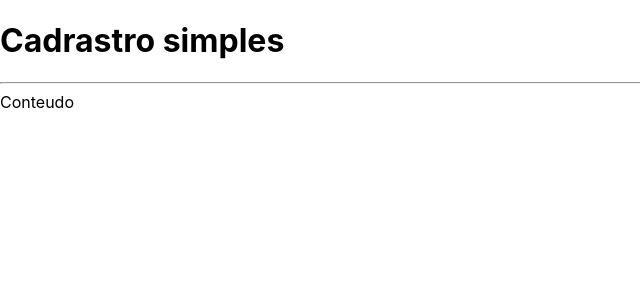
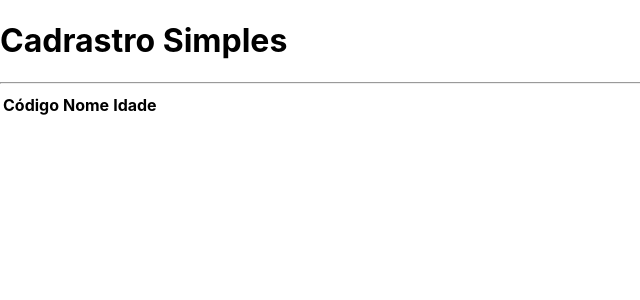
Before and after one commit to Mayconalbert/next-crud, a Next.js app: page / in a window 1280 px wide. Shown: the top 300 px of the page, without its empty margins (0-640 px from the left). Built offline with nearby package versions, Linux system fonts and the light colour scheme.

Commit message:
22/07/2026 Tabela cliente

```diff
--- /dev/null
+++ b/src/components/Tabela.tsx
@@ -0,0 +1,29 @@
+import Cliente from "../core/Cliente"
+
+interface TabelaProps {
+    Clientes: Cliente[]
+
+}
+
+export default function Tabela(props: TabelaProps) {
+
+    function renderizarCabecalho() {
+
+        return (
+
+            <tr>
+                <th>Código</th>
+                <th>Nome</th>
+                <th>Idade</th>
+            </tr>
+        )
+    }
+
+
+    return (
+        <table>
+            {renderizarCabecalho()}
+        </table>
+    )
+
+}
--- a/src/pages/index.jsx
+++ b/src/pages/index.jsx
@@ -1,13 +1,22 @@
 import Layout from "../components/Layout"
+import Tabela from "../components/Tabela"
+import Cliente from "../core/Cliente"
 
 export default function Home() {
+  const clientes = [
+    new Cliente('Ana', 34, '1'),
+    new Cliente('Bia', 21, '2'),
+    new Cliente('Biatriz', 43, '3'),
+    new Cliente('Pedro', 54, '4')
+  ]
+
   return (
     <div className={`
       flex justify-center items-center h-screen
       bg-gradient-to-t from-blue-500 to-punch-500
    `}>
-    <Layout titulo="Cadrastro simples">
-      <span>Conteudo</span>
+    <Layout titulo="Cadrastro Simples">
+      <Tabela clientes={clientes}></Tabela>
     </Layout>
     </div>
   )
```
